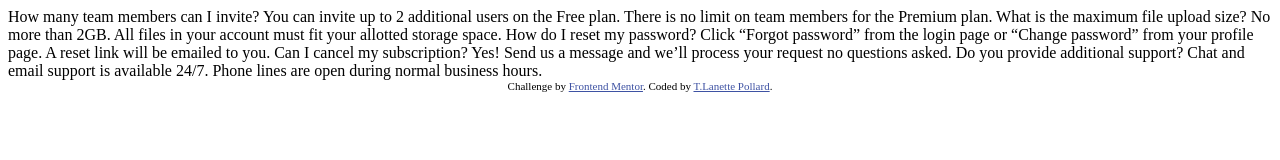
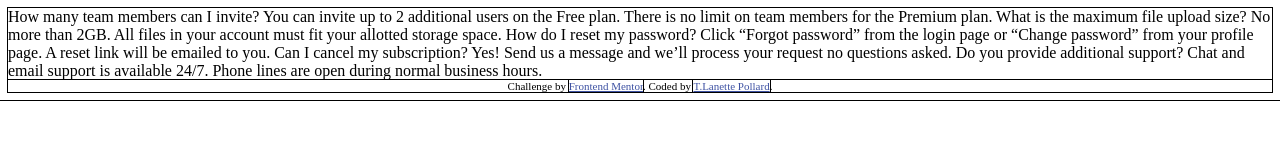
Before and after one commit to TLanetteRose/FAQ-Accordion-Card-TLP, a plain HTML site: page index.html in a window 1280 px wide. Drawn offline with Linux system fonts and the light colour scheme.

Commit message:
Updates: Added stylesheet
Signed-off-by: T. Lanette <TLPollard4516@gmail.com>

```diff
--- a/index.html
+++ b/index.html
@@ -8,11 +8,8 @@
 
   <title>Frontend Mentor | FAQ Accordion Card</title>
 
-  <!-- Feel free to remove these styles or customise in your own stylesheet 👍 -->
-  <style>
-    .attribution { font-size: 11px; text-align: center; }
-    .attribution a { color: hsl(228, 45%, 44%); }
-  </style>
+  <link rel="stylesheet" type="text/css" href="style.css">
+
 </head>
 <body>
   How many team members can I invite?
--- /dev/null
+++ b/style.css
@@ -0,0 +1,50 @@
+/* Mobile First Design */
+
+@import url('https://fonts.googleapis.com/css2?family=Kumbh+Sans:wght@400;700&display=swap');
+
+/* Variables */
+
+:root {
+    /* Colors */
+    /* Primary, Text */
+    --color-dark-blue: hsl(238, 29%, 16%);
+    --color-soft-red: hsl(14, 88%, 65%);
+
+    /* Background Gradient */
+    --bg-gradient: linear-gradient(180deg, hsl(273, 75%, 66%), 0%, hsl(240, 73%, 65%), 100%);
+
+    /* Font Weights */
+    --weight-regular: 400;
+    --weight-bold: 700;
+
+    /* Neutral, Text */
+    --color-dark-gray-blue: hsl(237, 12%, 33%);
+    --color-mid-dark-gray-blue: hsl(240, 6%, 50%);
+
+    /* Dividers */
+    --color-light-gray-blue: hsl(240, 5%, 91%);
+
+   /* --transition: 300ms ease-in-out; */
+}
+
+* {
+    box-sizing: border-box;
+    outline: 1px black solid;
+}
+
+
+
+
+
+
+
+/* Footer */
+
+.attribution {
+    font-size: 11px;
+    text-align: center;
+}
+
+.attribution a {
+    color: hsl(228, 45%, 44%);
+}
```
Also changed, not shown: main.js (added), 1 other file.
